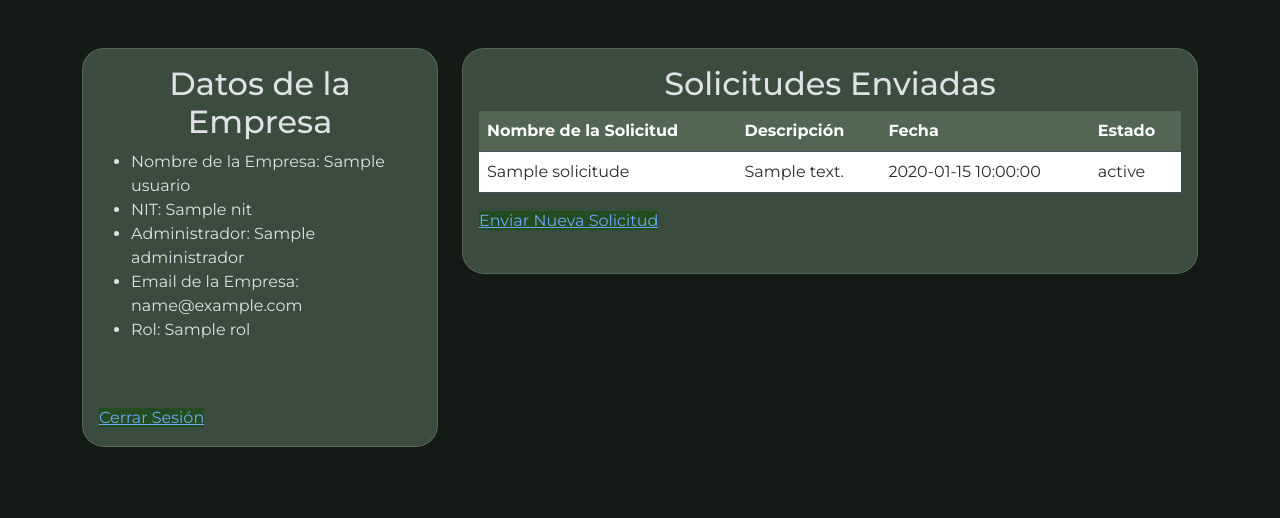
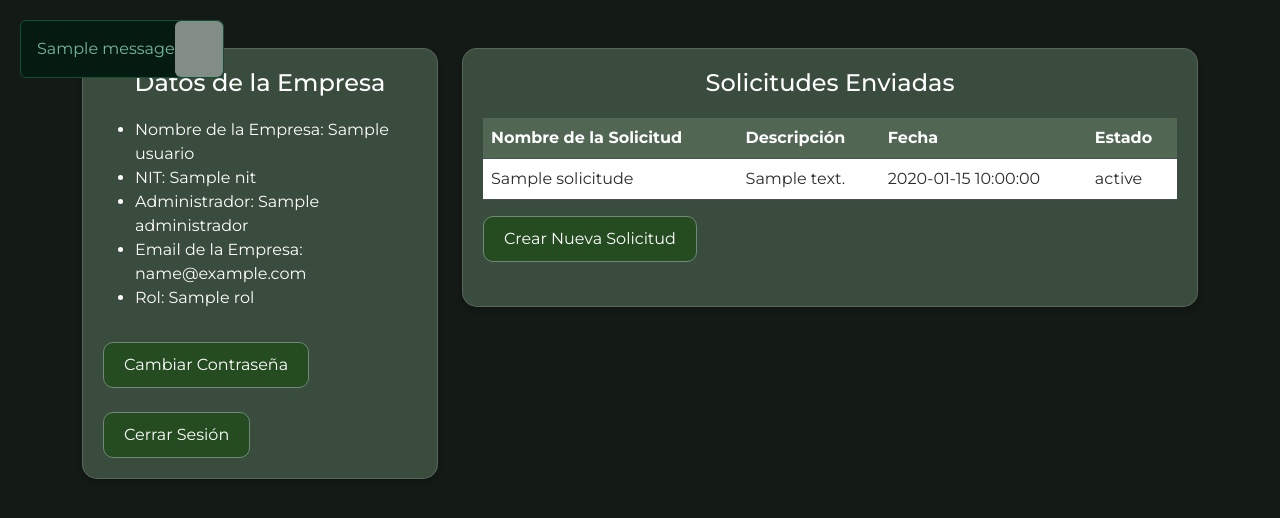
Before and after one commit to ManuelAnony/CentroDesarrollo, a Flask app: page /dashcompany in a window 1280 px wide. Shown: the top 518 px of the page. Run offline with Flask 3, Linux system fonts and the light colour scheme; the visitor is signed in with stand-in values (Sample User, id 1); one stand-in notice (Sample message) is shown; a database or web service that is not in the repository returns one stand-in record (values such as "Sample title"); some libraries are stand-ins or nearby versions; some web fonts are replaced.

Commit message:
Company_update

```diff
--- a/src/app.py
+++ b/src/app.py
@@ -37,6 +37,48 @@ def crear_app():
         # Esta función generará un código de verificación de 6 dígitos
         def generate_verification_code():
             return ''.join(str(random.randint(0, 9)) for _ in range(6))
+
+
+        ##Cambio contraseña
+        @app.route('/change_password', methods=['GET', 'POST'])
+        def change_password():
+            if 'email' not in session:
+                return redirect(url_for('login'))
+
+            email_empresa = session['email']
+            empresa = obtener_datos_empresa(email_empresa)
+
+            if request.method == 'POST':
+                current_password = request.form.get('current_password')
+                new_password = request.form.get('new_password')
+                confirm_new_password = request.form.get('confirm_new_password')
+
+                if not current_password or not new_password or not confirm_new_password:
+                    flash('Por favor, completa todos los campos.', 'danger')
+                    return redirect(url_for('change_password'))
+
+                usuario = con_bd.usuarios.find_one({"email": email_empresa})
+
+                if not usuario or not check_password_hash(usuario['password'], current_password):
+                    flash('La contraseña actual no es correcta.', 'danger')
+                    return redirect(url_for('change_password'))
+
+                if new_password != confirm_new_password:
+                    flash('Las nuevas contraseñas no coinciden.', 'danger')
+                    return redirect(url_for('change_password'))
+
+                if current_password == new_password:
+                    flash('La nueva contraseña no puede ser igual a la anterior.', 'danger')
+                    return redirect(url_for('change_password'))
+
+                hashed_new_password = generate_password_hash(new_password)
+                con_bd.usuarios.update_one({"email": email_empresa}, {"$set": {"password": hashed_new_password}})
+                flash('La contraseña ha sido actualizada correctamente.', 'success')
+                return redirect(url_for('dashcompany'))
+
+            return render_template('change_password.html', **empresa)
+
+        ##Cambio Contraseña
 
         ##Inicio Restablecer contraseña
         # Función para enviar correo de restablecimiento de contraseña
--- a/src/templates/dashcompany.html
+++ b/src/templates/dashcompany.html
@@ -4,24 +4,73 @@
     <meta charset="UTF-8">
     <title>Panel de Empresa</title>
     <link href="https://cdn.jsdelivr.net/npm/bootstrap@5.3.2/dist/css/bootstrap.min.css" rel="stylesheet" integrity="sha384-T3c6CoIi6uLrA9TneNEoa7RxnatzjcDSCmG1MXxSR1GAsXEV/Dwwykc2MPK8M2HN" crossorigin="anonymous">
+    <link rel="stylesheet" href="{{url_for('static', filename = 'css/normalise.css')}}">
+    <link rel="stylesheet" href="{{ url_for('static', filename = 'css/adm.css') }}">
+    <link rel="stylesheet" href="{{ url_for('static', filename = 'css/login.css') }}">
+    <link rel="stylesheet" href="//code.jquery.com/ui/1.12.1/themes/base/jquery-ui.css">
     <style>
-        /* Agrega tus estilos CSS aquí */
+        .alert-floating {
+            position: fixed;
+            top: 20px;
+            left: 20px;
+            z-index: 1050;
+        }
+        .card-custom {
+            border-radius: 15px;
+            box-shadow: 0 4px 8px rgba(0, 0, 0, 0.2);
+            padding: 20px;
+            background-color: #2c3e50;
+            color: white;
+        }
+        .form-control {
+            border-radius: 10px;
+            padding: 10px;
+            font-size: 1rem;
+        }
+        .btn-custom {
+            border-radius: 10px;
+            padding: 10px 20px;
+            font-size: 1rem;
+            margin-right: 10px;
+        }
+        .btn-primary-custom {
+            background-color: #1abc9c;
+            border: none;
+        }
+        .btn-secondary-custom {
+            background-color: #e74c3c;
+            border: none;
+        }
+        .section-title {
+            font-size: 1.5rem;
+            margin-bottom: 20px;
+        }
     </style>
-    <link rel="stylesheet" href="{{url_for('static', filename = 'css/normalise.css')}}">
-    <link rel="stylesheet" href="{{ url_for('static', filename = 'css/adm.css') }}" />
-    <link rel="stylesheet" href="{{ url_for('static', filename = 'css/login.css') }}" />
-    <link rel="stylesheet" href="//code.jquery.com/ui/1.12.1/themes/base/jquery-ui.css">
     <script src="https://code.jquery.com/jquery-3.6.4.min.js"></script>
     <script src="https://code.jquery.com/ui/1.12.1/jquery-ui.js"></script>
 </head>
 <body>
+    <!-- Bloque para mostrar mensajes flash -->
+    {% with messages = get_flashed_messages(with_categories=true) %}
+        {% if messages %}
+            <div class="alert-floating">
+                {% for category, message in messages %}
+                    <div class="alert alert-{{ category }} alert-dismissible fade show" role="alert">
+                        {{ message }}
+                        <button type="button" class="btn-close" data-bs-dismiss="alert" aria-label="Close"></button>
+                    </div>
+                {% endfor %}
+            </div>
+        {% endif %}
+    {% endwith %}
+
     <div class="container pt-5">
         <div class="row">
             <!-- Barra lateral con datos de la empresa -->
             <div class="col-md-4">
-                <div class="card card-body">
+                <div class="card card-body card-custom">
                     <aside>
-                        <h2>Datos de la Empresa</h2>
+                        <h2 class="section-title">Datos de la Empresa</h2>
                         <ul>
                             <li>Nombre de la Empresa: {{ nombre_empresa }}</li>
                             <li>NIT: {{ nit }}</li>
@@ -29,19 +78,17 @@
                             <li>Email de la Empresa: {{ email_empresa }}</li>
                             <li>Rol: {{ rol }}</li>
                         </ul>
-                        <!-- <a href="{{ url_for('registroEmpresa') }}">Actualizar Datos</a> -->
-
-                        <br>
-                        <br>
-                        <a href="/logout">Cerrar Sesión</a>
+                        <a href="{{ url_for('change_password') }}" class="btn btn-primary btn-custom mt-3">Cambiar Contraseña</a>
+                        <br><br>
+                        <a href="{{ url_for('logout') }}" class="btn btn-danger btn-custom">Cerrar Sesión</a>
                     </aside>
                 </div>
             </div>
             <!-- Panel central con solicitudes -->
             <div class="col-md-8">
-                <div class="card card-body">
+                <div class="card card-body card-custom">
                     <main>
-                        <h2>Solicitudes Enviadas</h2>
+                        <h2 class="section-title">Solicitudes Enviadas</h2>
                         <table class="table table-striped">
                             <thead>
                                 <tr>
@@ -68,21 +115,25 @@
                                 {% endif %}
                             </tbody>
                         </table>
-                        <a href="#" id="linkEnviarSolicitud">Enviar Nueva Solicitud</a>
+                        <a href="#" id="linkEnviarSolicitud" class="btn btn-primary btn-custom">Crear Nueva Solicitud</a>
 
-                        <br>
-                        <br>
+                        <br><br>
                         <div id="formularioSolicitud" style="display: none;">
-                            <h2>Enviar Nueva Solicitud</h2>
-                            <!-- Tu formulario aquí -->
-                            <form id="formularioNuevaSolicitud" action="procesar_solicitud.php" method="POST">
-                                <label for="nombreSolicitud">Nombre de la Solicitud:</label>
-                                <input type="text" id="nombreSolicitud" name="nombreSolicitud" required><br>
-                                <label for="descripcionSolicitud">Descripción:</label>
-                                <textarea id="descripcionSolicitud" name="descripcionSolicitud" required></textarea><br>
-                                <label for="fechaSolicitud">Fecha de la Solicitud:</label>
-                                <input type="date" id="fechaSolicitud" name="fechaSolicitud" required><br>
-                                <input type="submit" value="Enviar Solicitud">
+                            <h2 class="section-title">Enviar Nueva Solicitud</h2>
+                            <form id="formularioNuevaSolicitud" action="{{ url_for('enviar_solicitud') }}" method="POST">
+                                <div class="mb-3">
+                                    <label for="nombreSolicitud" class="form-label">Nombre de la Solicitud:</label>
+                                    <input type="text" id="nombreSolicitud" name="nombreSolicitud" class="form-control" required>
+                                </div>
+                                <div class="mb-3">
+                                    <label for="descripcionSolicitud" class="form-label">Descripción:</label>
+                                    <textarea id="descripcionSolicitud" name="descripcionSolicitud" class="form-control" required></textarea>
+                                </div>
+                                <div class="mb-3">
+                                    <label for="fechaSolicitud" class="form-label">Fecha de la Solicitud:</label>
+                                    <input type="text" id="fechaSolicitud" name="fechaSolicitud" class="form-control" required>
+                                </div>
+                                <button type="submit" class="btn btn-primary btn-custom btn-primary-custom">Enviar Solicitud</button>
                             </form>
                         </div>
                     </main>
@@ -90,6 +141,7 @@
             </div>
         </div>
     </div>
+
     <script src="https://cdn.jsdelivr.net/npm/bootstrap@5.3.2/dist/js/bootstrap.bundle.min.js" integrity="sha384-C6RzsynM9kWDrMNeT87bh95OGNyZPhcTNXj1NW7RuBCsyN/o0jlpcV8Qyq46cDfL" crossorigin="anonymous"></script>
     <script>
         function mostrarFormulario() {
@@ -102,13 +154,22 @@
             mostrarFormulario();
         });
 
+        $(function() {
+            $("#fechaSolicitud").datepicker({
+                dateFormat: "dd/mm/yy",
+                changeMonth: true,
+                changeYear: true,
+                yearRange: "c-100:c+10"
+            });
+        });
+
         document.getElementById("formularioNuevaSolicitud").addEventListener("submit", function(e) {
             e.preventDefault(); // Prevenir el envío del formulario estándar
 
             // Obtener los datos del formulario
             var nombreSolicitud = document.getElementById("nombreSolicitud").value;
             var descripcionSolicitud = document.getElementById("descripcionSolicitud").value;
-            var fechaSolicitud = new Date().toLocaleString(); // Obtener la fecha y hora actual
+            var fechaSolicitud = document.getElementById("fechaSolicitud").value; // Obtener la fecha seleccionada
 
             // Crear un objeto FormData para enviar los datos
             var formData = new FormData();
@@ -145,13 +206,6 @@
             // Enviar la solicitud con los datos del formulario
             xhr.send(formData);
         });
-
-        $(function() {
-            // Configura el datepicker en el campo fecha
-            $("#fechaSolicitud").datepicker();
-        });
     </script>
-
-
 </body>
 </html>
```
Also changed, not shown: src/templates/change_password.html (added, +112 -0 lines).
